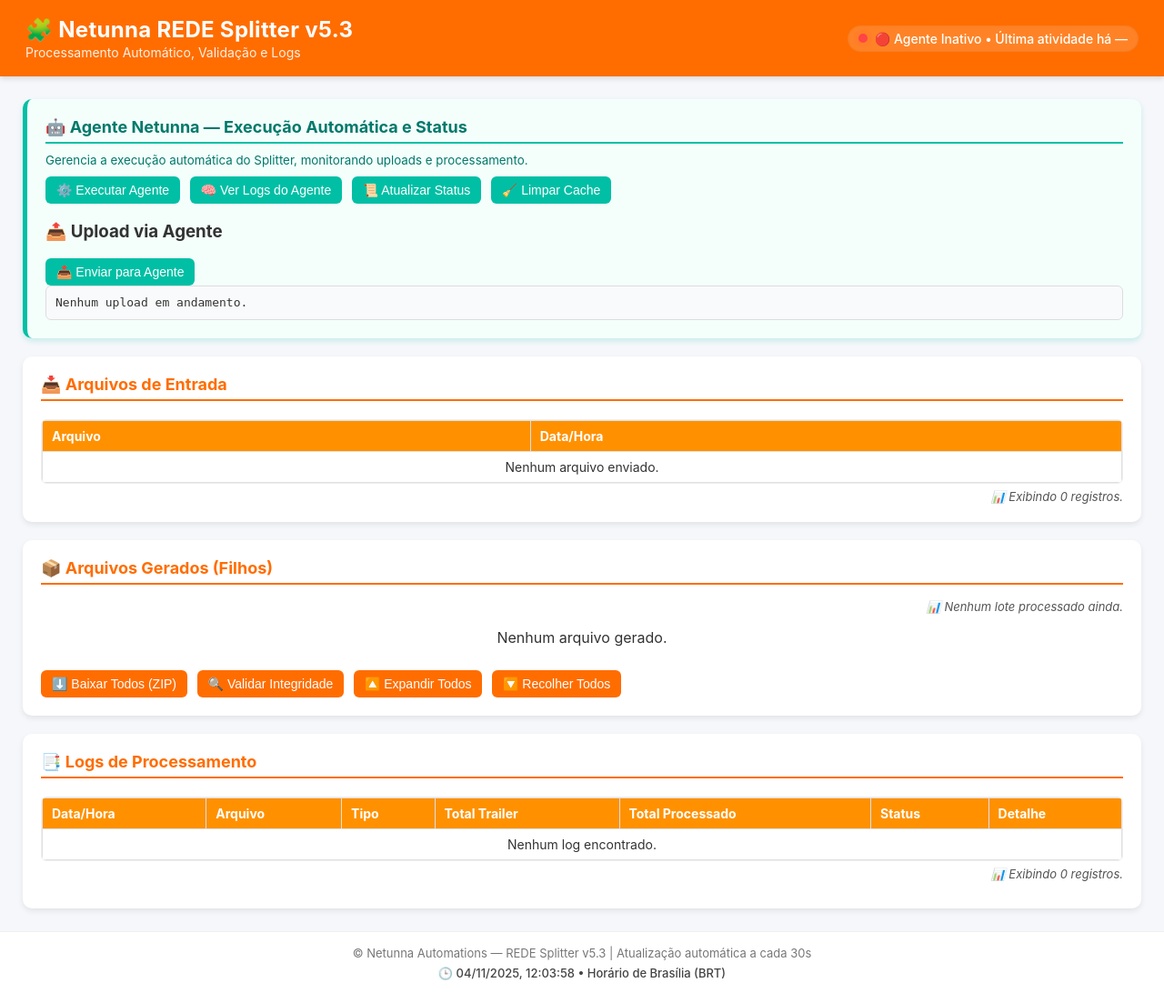
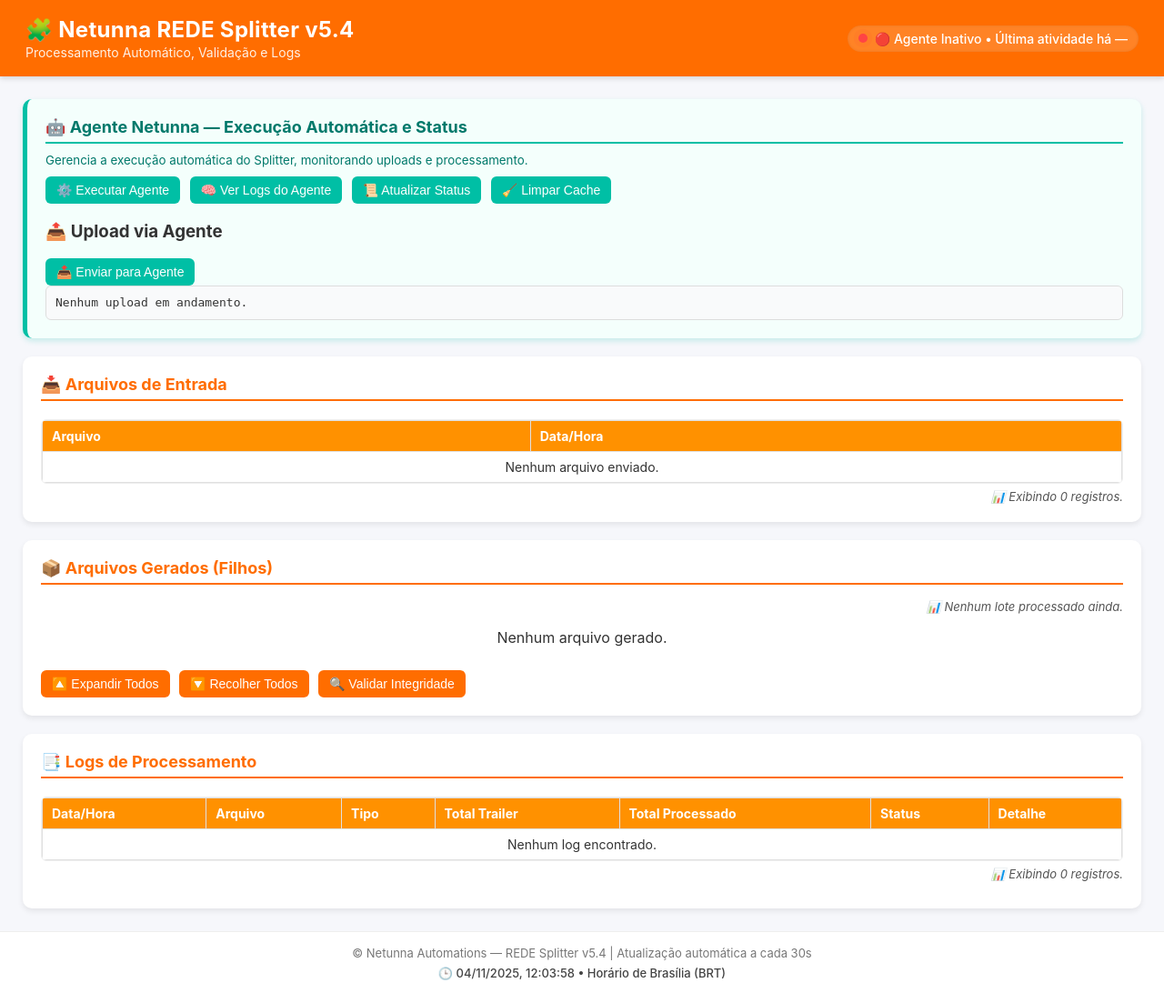
Before and after one commit to WilsonNous/netunna-rede-splitter-v2, a Flask app: template templates/index.html in a window 1280 px wide. Shown: the whole page at 91% size. Run offline with Flask 3, Linux system fonts and the light colour scheme; the template is opened without the code that fills it, so the values that code supplies are empty; parts of the project's set-up code (start-up, migrations or seed data) failed here and were passed over.

Commit message:
Update index.html

```diff
--- a/templates/index.html
+++ b/templates/index.html
@@ -2,7 +2,7 @@
 <html lang="pt-BR">
 <head>
   <meta charset="UTF-8" />
-  <title>🧩 Netunna REDE Splitter v5.3</title>
+  <title>🧩 Netunna REDE Splitter v5.4</title>
   <style>
     body {
       font-family: "Inter","Roboto",Arial,sans-serif;
@@ -152,7 +152,7 @@
 <body>
   <header>
     <div>
-      <h1>🧩 Netunna REDE Splitter v5.3</h1>
+      <h1>🧩 Netunna REDE Splitter v5.4</h1>
       <small>Processamento Automático, Validação e Logs</small>
     </div>
     <div id="statusBar" class="status-indicador desconhecido"><span></span><b>Verificando...</b></div>
@@ -205,10 +205,9 @@
       <div id="outputSummary" class="table-count"></div>
       <div id="outputContainer"></div>
       <div style="margin-top:10px;">
-        <button onclick="downloadAll()">⬇️ Baixar Todos (ZIP)</button>
-        <button onclick="abrirValidador()">🔍 Validar Integridade</button>
         <button onclick="toggleTodos(true)">🔼 Expandir Todos</button>
         <button onclick="toggleTodos(false)">🔽 Recolher Todos</button>
+        <button onclick="abrirValidador()">🔍 Validar Integridade</button>
       </div>
     </section>
 
@@ -237,7 +236,7 @@
   </main>
 
   <footer>
-    © Netunna Automations — REDE Splitter v5.3 | Atualização automática a cada 30s
+    © Netunna Automations — REDE Splitter v5.4 | Atualização automática a cada 30s
     <div id="clock">🕒 <span id="currentTime"></span> • Horário de Brasília (BRT)</div>
   </footer>
 
```
